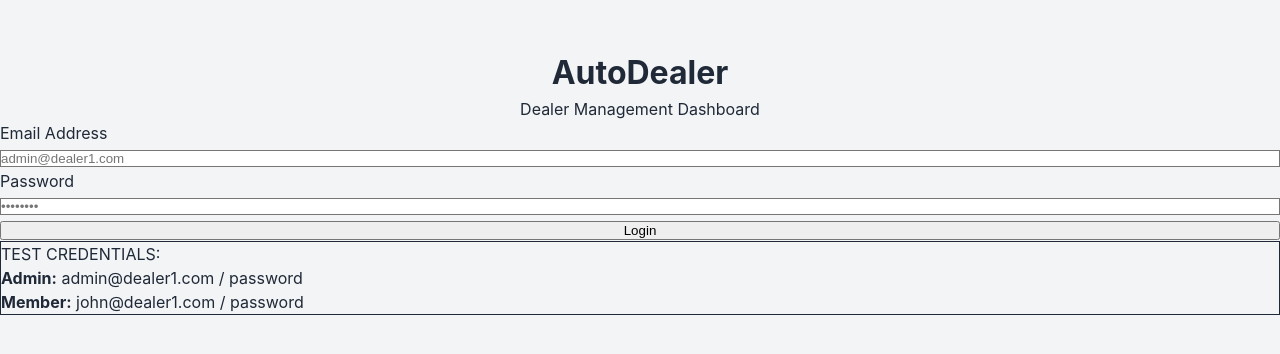
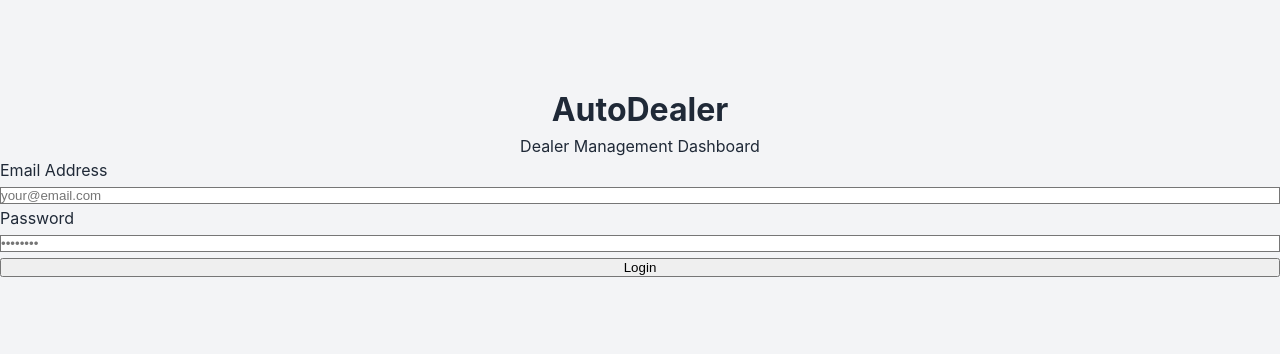
Before and after one commit to shamitech/autodealercloud, a Vue app in the folder dashboard/: page /login in a window 1280 px wide. Shown: the part 218-572 px from the top of the page. Built offline with nearby package versions, Linux system fonts and the light colour scheme.

Commit message:
Remove test credentials box and placeholder from login

```diff
--- a/dashboard/src/views/LoginView.vue
+++ b/dashboard/src/views/LoginView.vue
@@ -22,7 +22,7 @@
             v-model="email"
             type="email"
             required
-            placeholder="admin@dealer1.com"
+            placeholder="your@email.com"
             class="w-full px-4 py-2 border border-gray-300 rounded-lg focus:outline-none focus:ring-2 focus:ring-blue-500"
           />
         </div>
@@ -49,15 +49,6 @@
           {{ authStore.isLoading ? 'Logging in...' : 'Login' }}
         </button>
       </form>
-
-      <!-- Test Credentials -->
-      <div class="mt-8 p-4 bg-gray-50 rounded-lg border border-gray-200">
-        <p class="text-xs text-gray-600 font-semibold mb-2">TEST CREDENTIALS:</p>
-        <div class="text-xs text-gray-600 space-y-1">
-          <p><strong>Admin:</strong> admin@dealer1.com / password</p>
-          <p><strong>Member:</strong> john@dealer1.com / password</p>
-        </div>
-      </div>
     </div>
   </div>
 </template>
```
